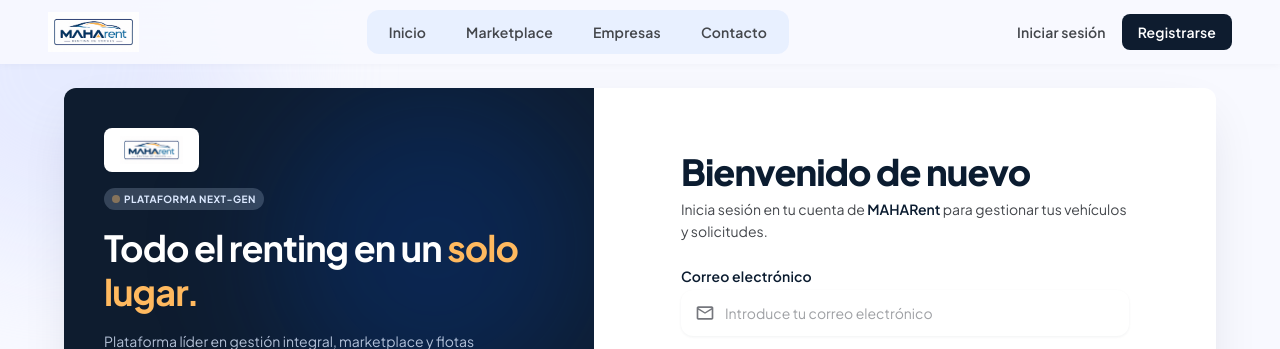
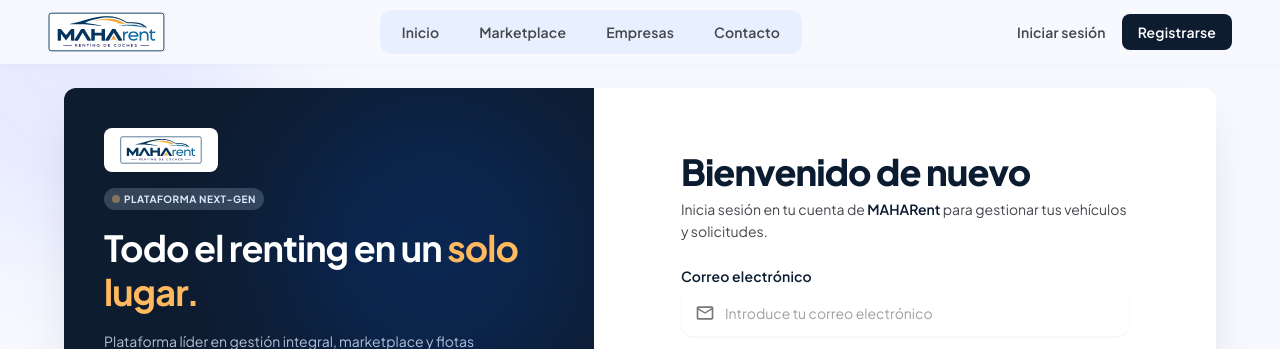
Before and after one commit to alvarops11/MAHARent, a website: page maharent/login.html in a window 1280 px wide. Shown: the top 349 px of the page. Drawn offline with nearby package versions, Linux system fonts and the light colour scheme.

Commit message:
logo actualizado a SVG

```diff
--- a/maharent/login.html
+++ b/maharent/login.html
@@ -19,7 +19,7 @@
     <div class="header__inner">
       <a class="header__brand" href="index.html">
         <img class="header__logo" alt="MAHARent Renting de Coches"
-          src="assets/img/brand/logo.png">
+          src="assets/img/brand/logo.svg">
       </a>
       <nav class="nav" id="main-nav" aria-label="Navegación principal">
         <ul class="nav__list">
@@ -46,7 +46,7 @@
         <header class="login__brand-header">
           <figure class="login__logo">
             <img class="login__logo-image" alt="MAHARent Renting de Coches"
-              src="assets/img/brand/logo.png">
+              src="assets/img/brand/logo.svg">
           </figure>
           <p class="login__eyebrow">Plataforma Next-Gen</p>
           <h2 class="login__headline">
```
Also changed, not shown: maharent/contacto.html (+1 -1 lines), maharent/dashboard.html (+1 -1 lines), maharent/index.html (+1 -1 lines), maharent/marketplace.html (+1 -1 lines), maharent/vehiculo.html (+1 -1 lines), maharent/assets/img/brand/logo.svg (added).
